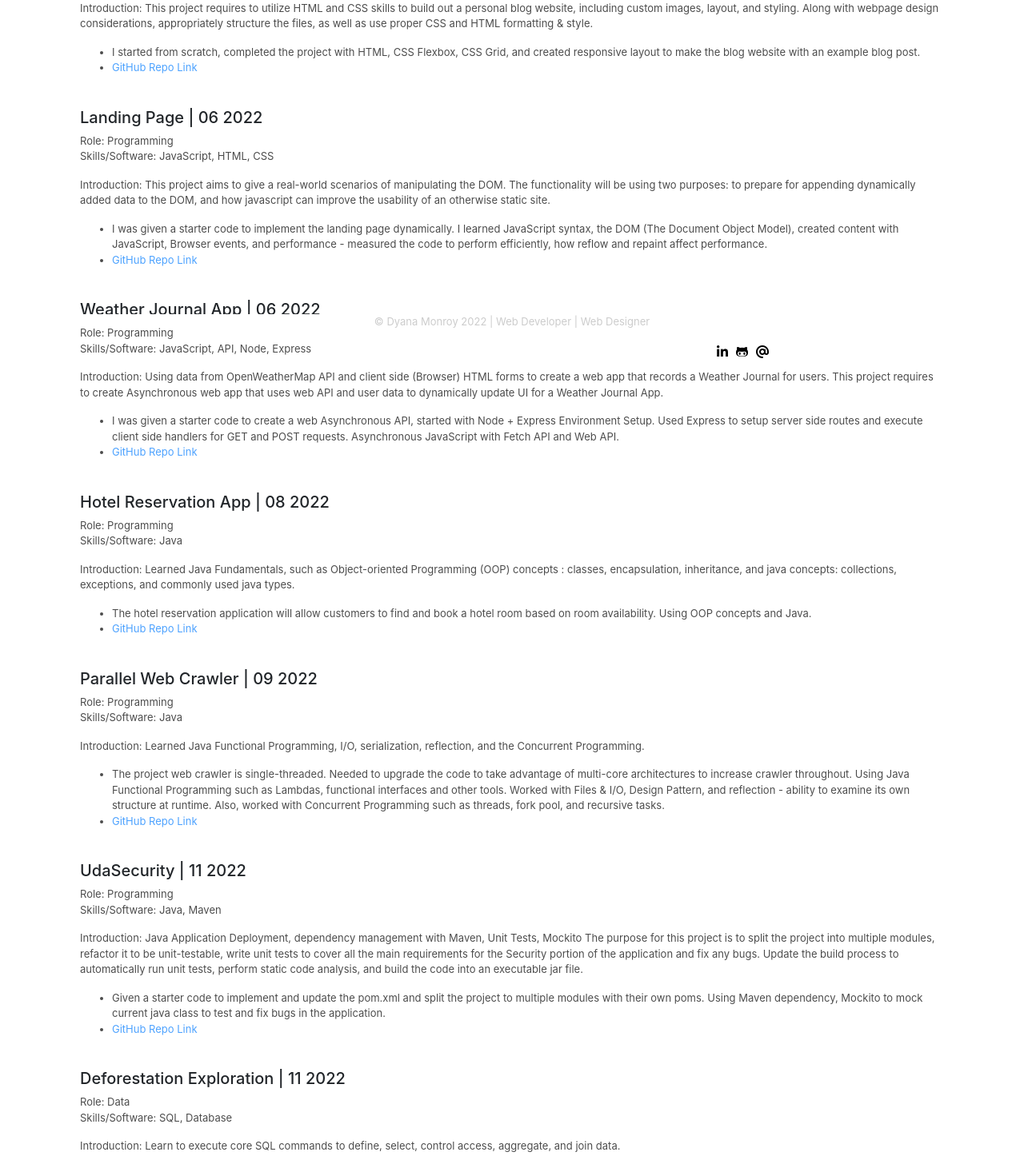
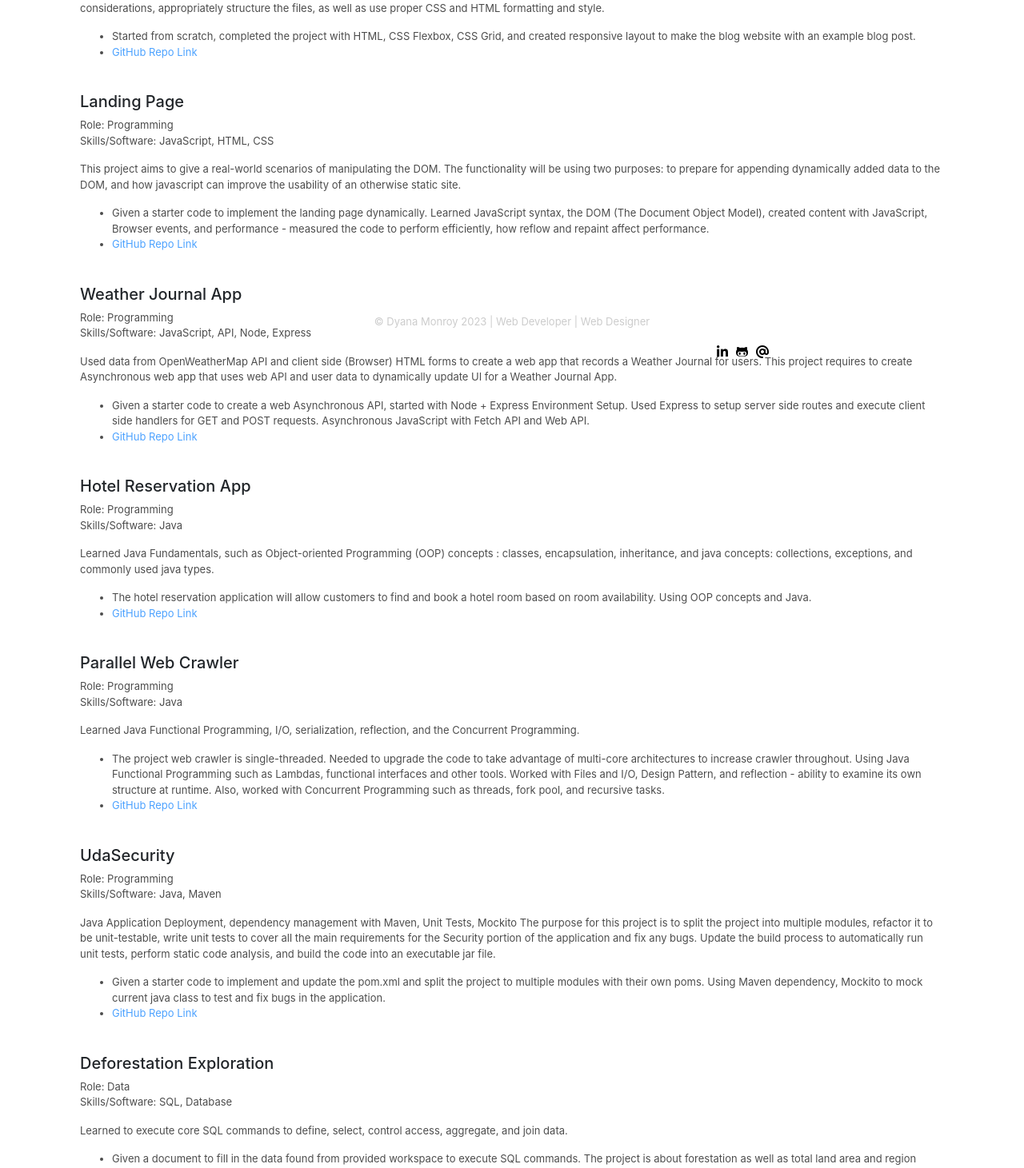
Before and after one commit to DM54/Portfolio, a React (Create React App) app in the folder portfolio/: page /nanodegree in a window 1280 px wide. Shown: the part 348-1809 px from the top of the page at 80% size. Built offline with nearby package versions, Linux system fonts and the light colour scheme.

Commit message:
made some updates

```diff
--- a/portfolio/src/components/footer.js
+++ b/portfolio/src/components/footer.js
@@ -7,7 +7,7 @@ const footer = () => {
 
    <div className= "bg">
      <div className="info">
-       <p> © Dyana Monroy 2022 | Web Developer | Web Designer</p>
+       <p> © Dyana Monroy 2023 | Web Developer | Web Designer</p>
      </div>
      <div className="footerlinks">
 
--- a/portfolio/src/pages/CrwnClothing.js
+++ b/portfolio/src/pages/CrwnClothing.js
@@ -17,12 +17,7 @@ const CrwnClothing = () => {
               <img src={crwnpic} alt="crwnpic"  style={{width:"100%"}}></img>
               </div>
               <div className="row">
-                  <div className="col-sm-4">
-                  <p className="pcolorabout psize styles" >
-                     Date <br/>
-                     January 2020
-                  </p>
-                  </div>
+
                   <div className="col-sm-4">
                   <p className="pcolorabout psize styles" >
                      Role <br/>
--- a/portfolio/src/pages/NanoDegreeProgram.js
+++ b/portfolio/src/pages/NanoDegreeProgram.js
@@ -14,8 +14,6 @@ const NanoDegreeProgram = () =>{
   <div className="row">
     <div className="col-sm-4">
     <p className="pcolorabout psize " >
-        Date:
-        May 2022 – November 2022
     </p>
     </div>
     </div>
@@ -23,17 +21,16 @@ const NanoDegreeProgram = () =>{
 
     <br/>
 
-    <h5> Personal Blog Website | 05 2022 </h5>
+    <h5> Personal Blog Website</h5>
     <p className="pcolorabout psize " >
     Role: Design <br/>
     Skills/Software: CSS, Website Layout, Website Components
     </p>
     <p className='pcolorabout psize'>
-      Introduction:
-      This project requires to utilize HTML and CSS skills to build out a personal blog website, including custom images, layout, and styling. Along with webpage design considerations, appropriately structure the files, as well as use proper CSS and HTML formatting & style.
+     This project requires to utilize HTML and CSS skills to build out a personal blog website, including custom images, layout, and styling. Along with webpage design considerations, appropriately structure the files, as well as use proper CSS and HTML formatting and style.
     </p>
     <ul className="pcolorabout psize">
-    <li>I started from scratch, completed the project with HTML, CSS Flexbox, CSS Grid, and created responsive layout to make the blog website with an example blog post.
+    <li> Started from scratch, completed the project with HTML, CSS Flexbox, CSS Grid, and created responsive layout to make the blog website with an example blog post.
      </li>
     <li><a href="https://github.com/DM54/Personal-Blog-Website" target="_blank" rel="noreferrer">GitHub Repo Link</a></li>
     </ul>
@@ -41,36 +38,34 @@ const NanoDegreeProgram = () =>{
     <br/>
 
 
-    <h5> Landing Page  | 06 2022 </h5>
+    <h5> Landing Page</h5>
     <p className="pcolorabout psize " >
     Role: Programming <br/>
     Skills/Software: JavaScript, HTML, CSS
     </p>
     <p className='pcolorabout psize'>
-      Introduction:
       This project aims to give a real-world scenarios of manipulating the DOM. The functionality will be using two purposes: to prepare for appending dynamically added data to the DOM, and how javascript can improve the usability of an otherwise static site.
     </p>
     <ul className="pcolorabout psize">
-    <li> I was given a starter code to implement the landing page dynamically. I learned JavaScript syntax, the DOM (The Document Object Model), created content with JavaScript, Browser events, and performance - measured the code to perform efficiently, how reflow and repaint affect performance.
+    <li> Given a starter code to implement the landing page dynamically. Learned JavaScript syntax, the DOM (The Document Object Model), created content with JavaScript, Browser events, and performance - measured the code to perform efficiently, how reflow and repaint affect performance.
      </li>
     <li><a href="https://github.com/DM54/Project2-js-and-DOM" target="_blank" rel="noreferrer">GitHub Repo Link</a></li>
     </ul>
 
     <br/>
 
-    <h5> Weather Journal App | 06 2022 </h5>
+    <h5> Weather Journal App</h5>
     <p className="pcolorabout psize " >
     Role: Programming <br/>
     Skills/Software: JavaScript, API, Node, Express
     </p>
     <p className='pcolorabout psize'>
-      Introduction:
-      Using data from OpenWeatherMap API and client side (Browser) HTML forms to create a web app that records
+      Used data from OpenWeatherMap API and client side (Browser) HTML forms to create a web app that records
       a Weather Journal for users. This project requires to create Asynchronous web app that uses web API and user
       data to dynamically update UI for a Weather Journal App.
     </p>
     <ul className="pcolorabout psize">
-    <li> I was given a starter code to create a web Asynchronous API, started with Node + Express Environment Setup.
+    <li> Given a starter code to create a web Asynchronous API, started with Node + Express Environment Setup.
       Used Express to setup server side routes and execute client side handlers for GET and POST requests. Asynchronous JavaScript with
       Fetch API and Web API.
      </li>
@@ -80,13 +75,12 @@ const NanoDegreeProgram = () =>{
     <br/>
 
 
-    <h5> Hotel Reservation App | 08 2022 </h5>
+    <h5> Hotel Reservation App</h5>
     <p className="pcolorabout psize " >
     Role: Programming <br/>
     Skills/Software: Java
     </p>
     <p className='pcolorabout psize'>
-      Introduction:
       Learned Java Fundamentals, such as Object-oriented Programming (OOP) concepts : classes, encapsulation,
       inheritance, and java concepts: collections, exceptions, and commonly used java types.
     </p>
@@ -100,19 +94,18 @@ const NanoDegreeProgram = () =>{
     <br/>
 
 
-    <h5> Parallel Web Crawler | 09 2022 </h5>
+    <h5> Parallel Web Crawler</h5>
     <p className="pcolorabout psize " >
     Role: Programming <br/>
     Skills/Software: Java
     </p>
     <p className='pcolorabout psize'>
-      Introduction:
       Learned Java Functional Programming, I/O, serialization, reflection, and the Concurrent Programming.
     </p>
     <ul className="pcolorabout psize">
     <li>
       The project web crawler is single-threaded. Needed to upgrade the code to take advantage of multi-core architectures to increase crawler throughout.
-      Using Java Functional Programming such as Lambdas, functional interfaces and other tools. Worked with Files & I/O,
+      Using Java Functional Programming such as Lambdas, functional interfaces and other tools. Worked with Files and I/O,
       Design Pattern, and reflection - ability to examine its own structure at runtime. Also, worked with Concurrent Programming
       such as threads, fork pool, and recursive tasks.
      </li>
@@ -122,13 +115,12 @@ const NanoDegreeProgram = () =>{
     <br/>
 
 
-    <h5> UdaSecurity | 11 2022 </h5>
+    <h5> UdaSecurity</h5>
     <p className="pcolorabout psize " >
     Role: Programming <br/>
     Skills/Software: Java, Maven
     </p>
     <p className='pcolorabout psize'>
-      Introduction:
       Java Application Deployment, dependency management with Maven, Unit Tests, Mockito
       The purpose for this project is to split the project into multiple modules, refactor it to be unit-testable, write unit tests to cover all the main requirements for the Security portion of the application and fix any bugs. Update the build process to automatically run unit tests, perform static code analysis, and build the code into an executable jar file.
     </p>
@@ -142,14 +134,13 @@ const NanoDegreeProgram = () =>{
 
     <br/>
 
-    <h5> Deforestation Exploration | 11 2022 </h5>
+    <h5> Deforestation Exploration</h5>
     <p className="pcolorabout psize " >
     Role: Data <br/>
     Skills/Software: SQL, Database
     </p>
     <p className='pcolorabout psize'>
-      Introduction:
-      Learn to execute core SQL commands to define, select, control access, aggregate, and join data.
+      Learned to execute core SQL commands to define, select, control access, aggregate, and join data.
     </p>
     <ul className="pcolorabout psize">
     <li>
--- a/portfolio/src/pages/travelsite.js
+++ b/portfolio/src/pages/travelsite.js
@@ -26,12 +26,6 @@ const Travelsite = () => {
                 </p>
                 <p className="pcolorabout psize styles" >
                 <div className="row">
-                  <div className="col-sm-4">
-                  <p className="pcolorabout psize styles" >
-                     Date <br/>
-                    November 2019
-                  </p>
-                  </div>
                   <div className="col-sm-4">
                   <p className="pcolorabout psize styles" >
                      Role <br/>
--- a/portfolio/src/styles/modules/_about.css
+++ b/portfolio/src/styles/modules/_about.css
@@ -6,7 +6,6 @@
 
 .pcolorabout{
   color:black;
-
   opacity: 70%;
 
 }
--- a/portfolio/src/styles/modules/_siteheader.css
+++ b/portfolio/src/styles/modules/_siteheader.css
@@ -106,4 +106,5 @@
 
 .links{
   margin-left: 70%;
+
 }
```
Also changed, not shown: portfolio/src/pages/About.js (+11 -33 lines), portfolio/src/pages/cmitwork.js (+9 -9 lines).
